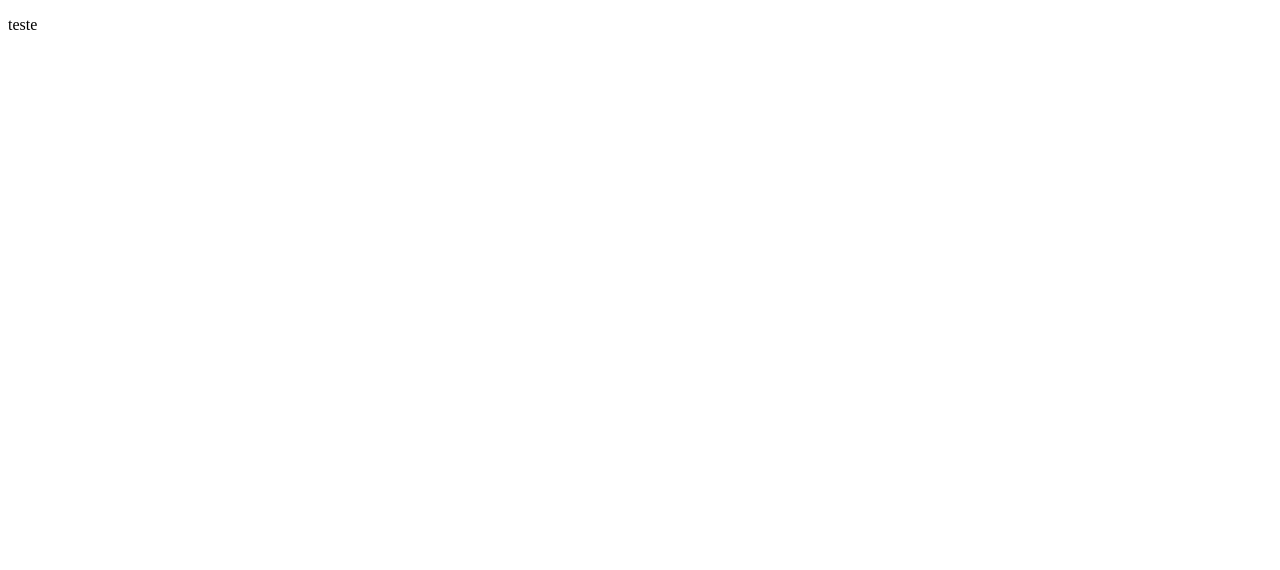
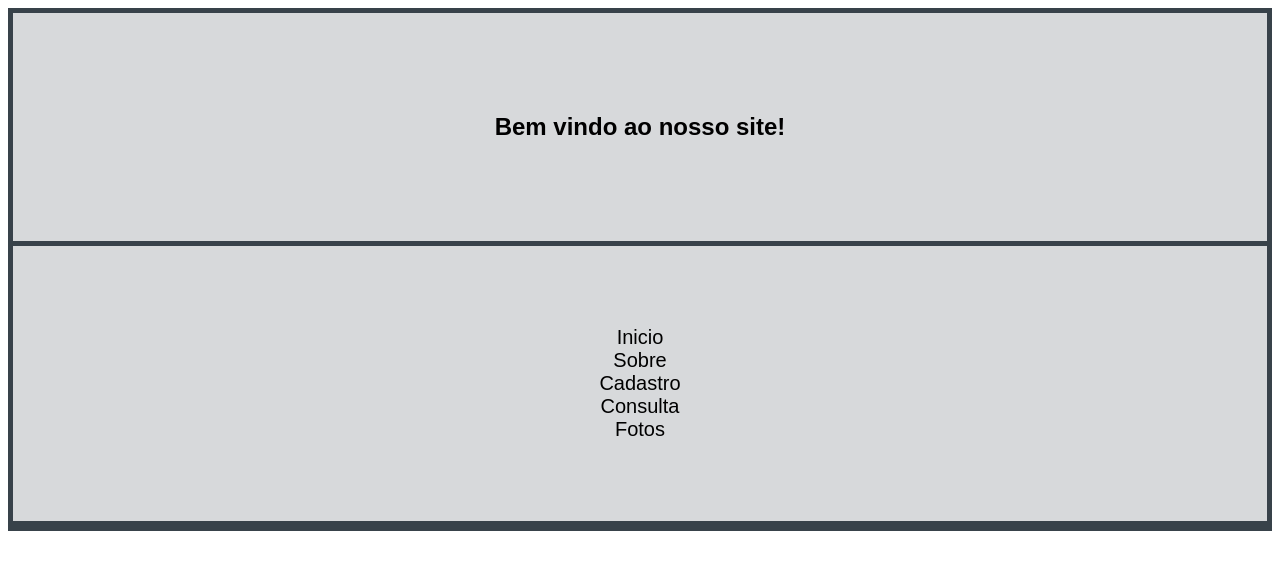
Before and after one commit to juliano41221/csslayout, a plain HTML site: page index.html in a window 1280 px wide. Drawn offline with Linux system fonts and the light colour scheme.

Commit message:
terceira

```diff
--- /dev/null
+++ b/home.css
@@ -0,0 +1,80 @@
+body {
+    font-family: Arial, sans-serif;
+    margin: 0;
+    padding: 0;
+    text-align: center;
+    background-color: #c0bbbb;
+}
+
+h1 {
+    background: #786e6e;
+    color: white;
+    padding: 20px;
+    font-size: 24px;
+}
+
+main {
+    padding: 20px;
+}
+
+.container {
+    max-width: 800px;
+    margin: auto;
+    background: white;
+    padding: 20px;
+    border-radius: 10px;
+    transition: 0.3s;
+}
+.container:hover{
+    max-width: 800px;
+    margin: auto;
+    background: rgb(0, 0, 0);
+    padding: 20px;
+    box-shadow: 0px 0px 10px rgb(0, 0, 0);
+    border-radius: 10px;
+    transition: 0.3s;
+    scale: 1.05;
+}
+#flexbox-container {
+    display: flex;
+    justify-content: center;
+    align-items: center;
+    height: 50vh;
+}
+
+#flexbox {
+    box-shadow: 2px 4px 8px rgb(0, 0, 0);
+    border: rgb(105, 95, 95) solid 4px;
+    border-radius: 20px;
+    width: 350px;
+    padding: 10px;
+    display: flex;
+    background-color: rgb(85, 74, 74);
+    align-items: center;
+    justify-content: center;
+    flex-direction: column;
+}
+
+#flexbox div {
+    border-radius: 15px;
+    transition: 0.4s;
+    margin: 7px;
+    color: #ffffff;
+    justify-content: center;
+    align-items: center;
+}
+
+#flexbox div:hover {
+    border-radius: 15px;
+    padding: 9px;
+    transition: 0.4s;
+    background-color: rgb(95, 84, 84);
+    justify-content: center;
+    align-items: center;
+    box-shadow: rgb(176, 169, 169) 2px 10px 15px;
+}
+
+a {
+    text-decoration: none;
+    color: rgb(255, 255, 255);
+}
--- a/index.css
+++ b/index.css
@@ -0,0 +1,42 @@
+.container {
+  display: grid;
+  grid-template-areas:
+    "header header header"
+    "menu menu menu"
+    "footer footer footer";
+  grid-template-columns: 1fr 1fr 1fr;
+  gap: 5px;
+  text-align: center;
+  align-content: center;
+  background-color: #38424a;
+  padding: 5px;
+}
+.container > div {
+  background-color: rgba(255, 255, 255, 0.8);
+  padding: 10vh;
+}
+.container > div.header {
+  grid-area: header;
+  text-align: center;
+}
+.container > div.menu {
+  grid-area: menu;
+  font-size: 20px;
+  text-decoration: none;
+
+}
+body{
+  font-family: Arial, Helvetica, sans-serif;;
+}
+div > a{
+  text-decoration: none;
+  color: black;
+
+}
+div > a:hover{
+  border-radius: 5px;
+  transition: 0.3s;
+  scale: 1.1;
+  color: rgb(174, 6, 240);
+  padding: 5px;
+}
--- a/index.html
+++ b/index.html
@@ -1,11 +1,21 @@
 <!DOCTYPE html>
-<html lang="en">
+<html>
 <head>
-    <meta charset="UTF-8">
-    <meta name="viewport" content="width=device-width, initial-scale=1.0">
-    <title>layout</title>
+    <link rel="stylesheet" href="index.css">
 </head>
 <body>
-    <p>teste</p>
+<div class="container">
+  <div class="header"><h2>Bem vindo ao nosso site!</h2></div>
+  <div class="menu"><a href="">Inicio</a>
+<br>
+<a href="">Sobre</a></a>
+<br>
+<a href="">Cadastro</a></a>
+<br>
+<a href="">Consulta</a></a>
+<br>
+<a href="">Fotos</a></a>
+</div >
+</div>
 </body>
 </html>
```
Also changed, not shown: home.html (added, +26 -0 lines).
